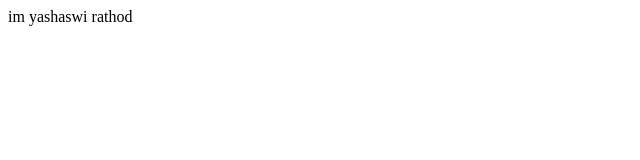
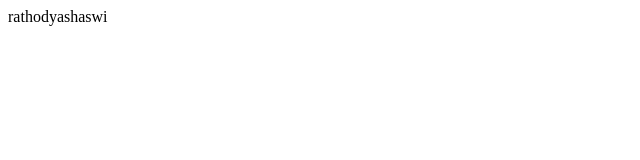
Before and after one commit to yashaswi13/rathodvcs, a plain HTML site: page index.html in a window 1280 px wide. Shown: the full height of the page, 0-640 px from the left. Drawn offline with Linux system fonts and the light colour scheme.

Commit message:
second commit

```diff
--- a/index.html
+++ b/index.html
@@ -6,6 +6,6 @@
     <title>Document</title>
 </head>
 <body>
-    im yashaswi rathod
+    rathodyashaswi
 </body>
 </html>
```
